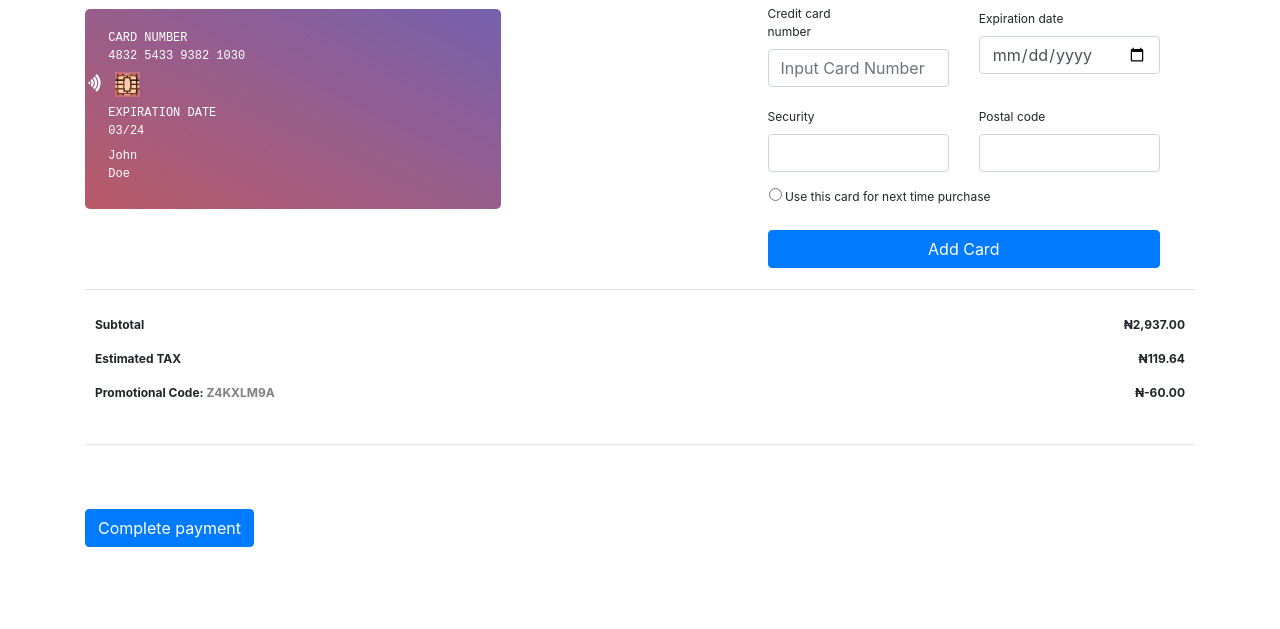
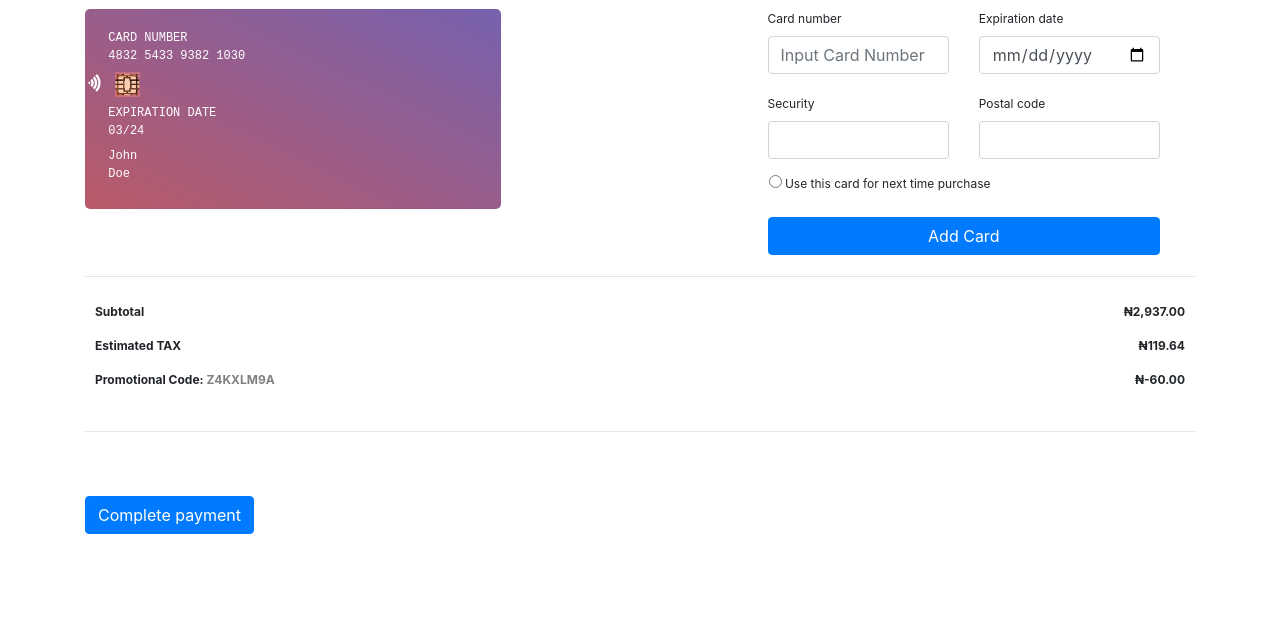
Before and after one commit to Zeeeey/CheckoutPage, a plain HTML site: page index.html in a window 1280 px wide. Shown: the part 171-800 px from the top of the page. Drawn offline with nearby package versions, Linux system fonts and the light colour scheme.

Commit message:
latest fresh page

```diff
--- a/index.html
+++ b/index.html
@@ -90,7 +90,7 @@
             <div class="form-group">
               <div class="col-12 d-flex p-0 mb-3">
                 <div class="col-6">
-                  <label for="credit_card" class="col-6 form_font p-0">Credit card number</label>
+                  <label for="credit_card" class="col-6 form_font p-0">Card number</label>
                   <input type="text" class="form-control" placeholder="Input Card Number" id="credit_cardID">
                 </div>
                 <div class="col-6">
```
